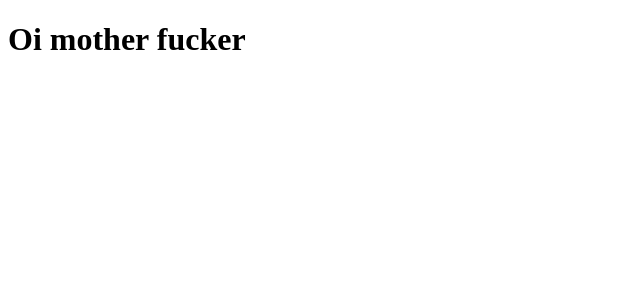
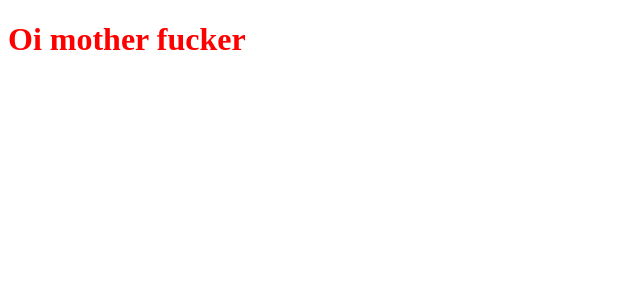
Before and after one commit to lanelps/web_elements, a React app: page / in a window 1280 px wide. Shown: the top 300 px of the page, without its empty margins (0-640 px from the left). Built offline with nearby package versions, Linux system fonts and the light colour scheme.

Commit message:
added styles

```diff
--- a/src/client/index.js
+++ b/src/client/index.js
@@ -2,5 +2,6 @@ import React from 'react'
 import { render } from 'react-dom'
 
 import App from './components/App'
+import 'styles.css'
 
 render(<App />, document.getElementById('app'))
--- /dev/null
+++ b/src/client/styles.css
@@ -0,0 +1,3 @@
+h1 {
+    color: red;
+}
```
